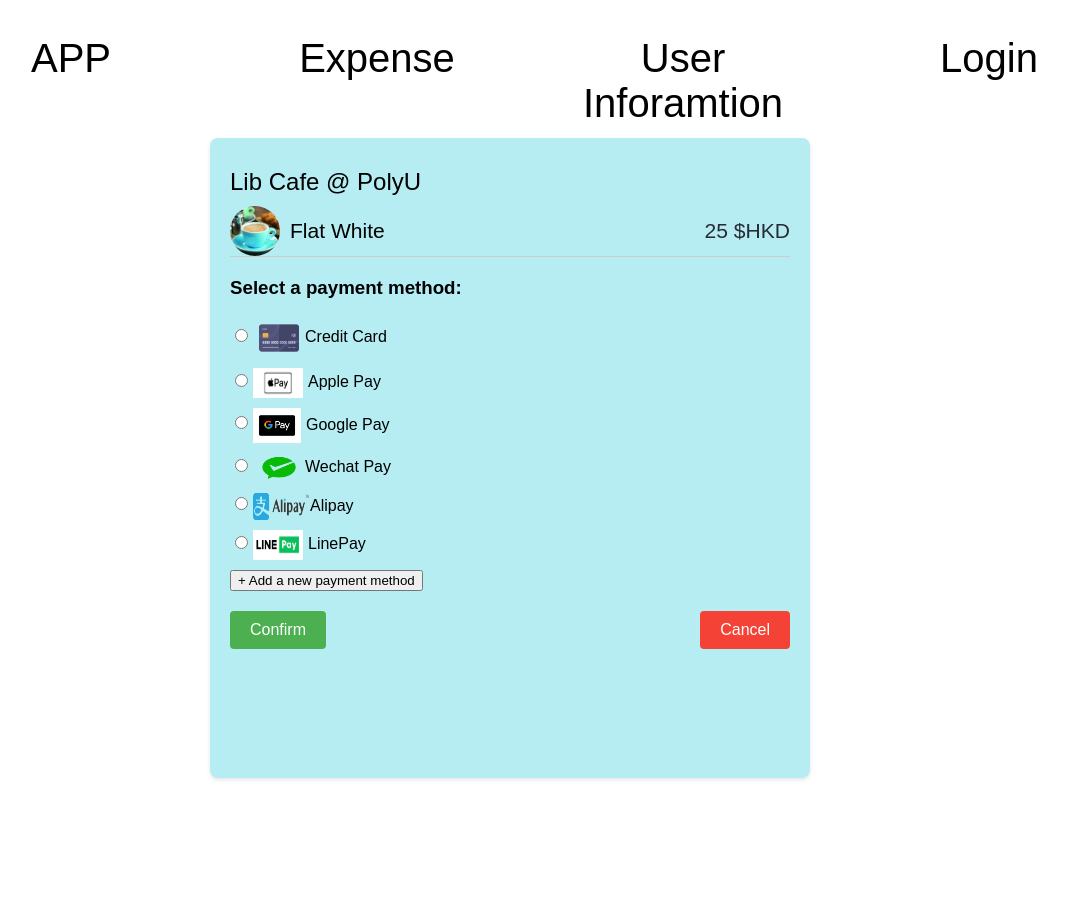
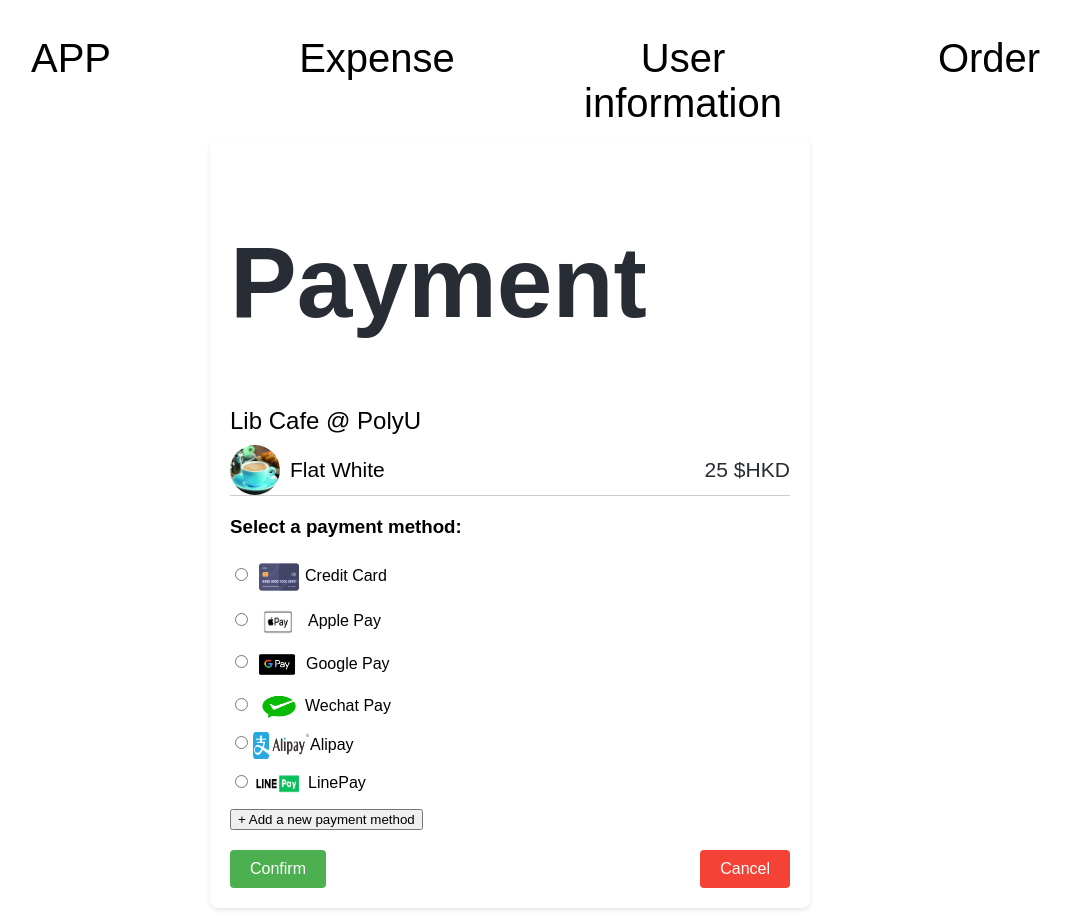
Before and after one commit to Team-Unhackable/MomentPay, a React (Create React App) app in the folder splitpay-frontend/: page /order in a window 1280 px wide. Shown: the whole page, without its empty margins (130-1201 px from the left). Before the commit the page ends 800 px from the top, so only its background shows below. Built offline with nearby package versions, Linux system fonts and the light colour scheme.

Commit message:
Update Background in Order Page & Fix some error

```diff
--- a/splitpay-frontend/src/pages/Layout.js
+++ b/splitpay-frontend/src/pages/Layout.js
@@ -8,8 +8,9 @@
         <ul>
             <Link to="/">APP</Link>
             <Link to="/expense">Expense</Link>
-            <Link to="/user">User Inforamtion</Link>
-            <Link to="/login">Login</Link>
+            <Link to="/user">User information</Link>
+            {/* <Link to="/login">Login</Link> */}
+            <Link to="/order">Order</Link>
         </ul>
       </nav>
       <Outlet />
--- a/splitpay-frontend/src/pages/Order.css
+++ b/splitpay-frontend/src/pages/Order.css
@@ -1,5 +1,6 @@
 .order-page {
-    background-color: #b6edf3;
+    /* background-color: #b6edf3; */
+    background-color: white;
     padding: 20px;
     border-radius: 8px;
     box-shadow: 0 2px 4px rgba(0, 0, 0, 0.1);
--- a/splitpay-frontend/src/pages/Order.js
+++ b/splitpay-frontend/src/pages/Order.js
@@ -46,6 +46,7 @@
 
   return (
     <div className="order-page">
+      <h1>Payment</h1>
       <h2>Lib Cafe @ PolyU</h2>
       <div className="product-info">
         <img src={coffee} alt="Coffee Icon" className="product-icon" />
--- a/splitpay-frontend/src/pages/User.js
+++ b/splitpay-frontend/src/pages/User.js
@@ -2,7 +2,7 @@
     if (localStorage.getItem('login') === 'true') {
         return (
             <center>
-                <h1>User Information</h1>
+                <h1>User information</h1>
                 <table>
                     <h2 align='left'>
                     <tr>
```
